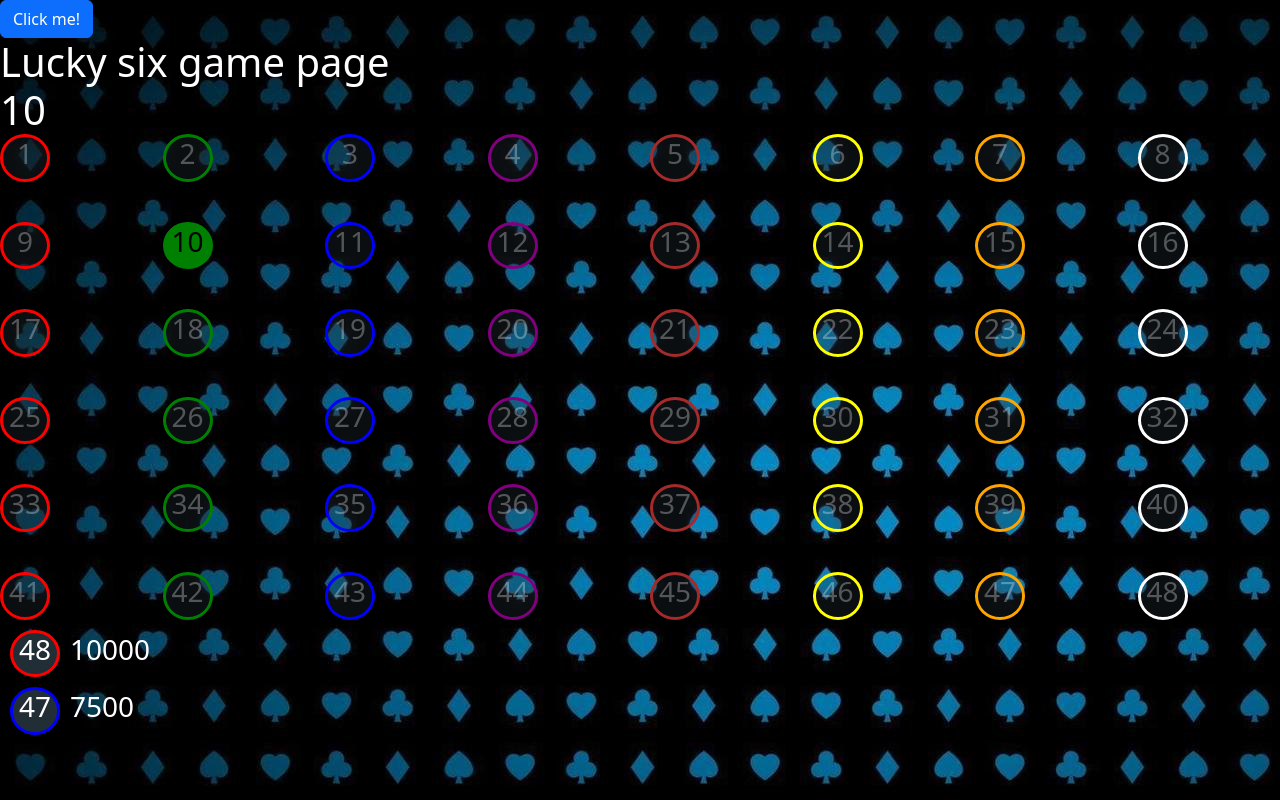
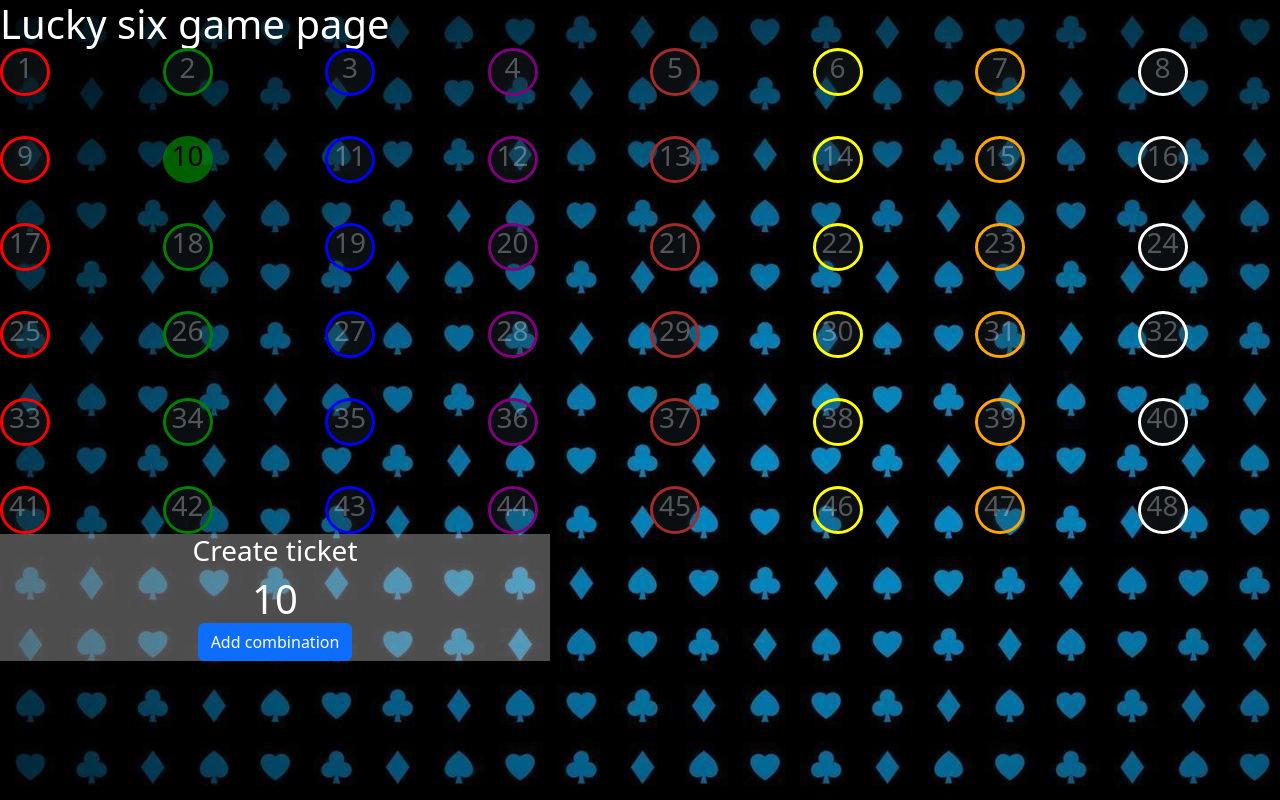
Before and after one commit to Nenadan/luckysix, a React (Create React App) app in the folder luckysix/: page / in a window 1280 px wide. Both pictures are taken after a click on the element "10". Built offline with nearby package versions, Linux system fonts and the light colour scheme.

Commit message:
LS-1 Add CreateTicketComponent

```diff
--- a/luckysix/src/App.js
+++ b/luckysix/src/App.js
@@ -5,7 +5,6 @@ import GamePage from './Pages/GamePage/GamePage';
 function App() {
   return (
     <div className="App" style={{backgroundImage: `url(${backgroundImage})`}}>
-      <button className='btn btn-primary'>Click me!</button>
         <GamePage />
     </div>
   );
--- /dev/null
+++ b/luckysix/src/Pages/LuckySixGamePage/CreateTicketComponent/CreateTicketComponent.css
@@ -0,0 +1,11 @@
+.selected-numbers{
+    display: flex;
+    gap: 20px;
+    justify-content: center;
+}
+
+.create-ticket-component{
+    text-align: center;
+    max-width: 550px;
+    background-color: rgba(255, 255, 255, 0.3);
+}
--- /dev/null
+++ b/luckysix/src/Pages/LuckySixGamePage/CreateTicketComponent/CreateTicketComponent.jsx
@@ -0,0 +1,19 @@
+import react from "react";
+import '../CreateTicketComponent/CreateTicketComponent.css'
+
+export default function CreateTicketComponent(props){
+
+    return(
+        <div className="create-ticket-component">
+            <h3>Create ticket</h3>
+            <div className="selected-numbers">
+                {
+                    props.selectedNumbers.map((number, index)=>(
+                        <h1 key={index}>{number}</h1>
+                    ))
+                }
+            </div>
+            <button className="btn btn-primary">Add combination</button>
+        </div>
+    )
+}
--- a/luckysix/src/Pages/LuckySixGamePage/LuckySixGamePage.jsx
+++ b/luckysix/src/Pages/LuckySixGamePage/LuckySixGamePage.jsx
@@ -1,7 +1,7 @@
 import React, { useState } from "react";
-import NumberTileComponent from "./NumberTileComponent/NumberTileComponent";
 import NumberCircle from "./NumberCircle/NumberCircle";
 import '../LuckySixGamePage/LuckySixGamePage.css';
+import CreateTicketComponent from "./CreateTicketComponent/CreateTicketComponent";
 function LuckySixGamePage(props){
     const[data, setData] = useState(props.data);
     const[selectedNumbers, setSelectedNumbers] = useState([]);
@@ -17,19 +17,12 @@ function LuckySixGamePage(props){
     return(
         <div className="text-white">
             <h1>Lucky six game page</h1>
-            {
-                selectedNumbers.map((number, index)=>(
-                    <h1 key={index}>{number}</h1>
-                ))
-            }
             <div className="grid-container">
                 {data.map((number, index) => (
                     <NumberCircle key={index} number={number.value} color={number.color} clickmethod={AddRemoveNumbers}/>
                 ))}
             </div>
-
-            <NumberTileComponent number={48} multiplier={10000} color="red"/>
-            <NumberTileComponent number={47} multiplier={7500} color="blue"/>
+            <CreateTicketComponent selectedNumbers={selectedNumbers}/>
         </div>
     )
 }
--- a/luckysix/src/Pages/LuckySixGamePage/NumberCircle/NumberCircle.css
+++ b/luckysix/src/Pages/LuckySixGamePage/NumberCircle/NumberCircle.css
@@ -13,6 +13,7 @@
 
 .number-circle-selected{
     color: white;
+    opacity: 75%;
 }
 
 .number-value:hover{
```
